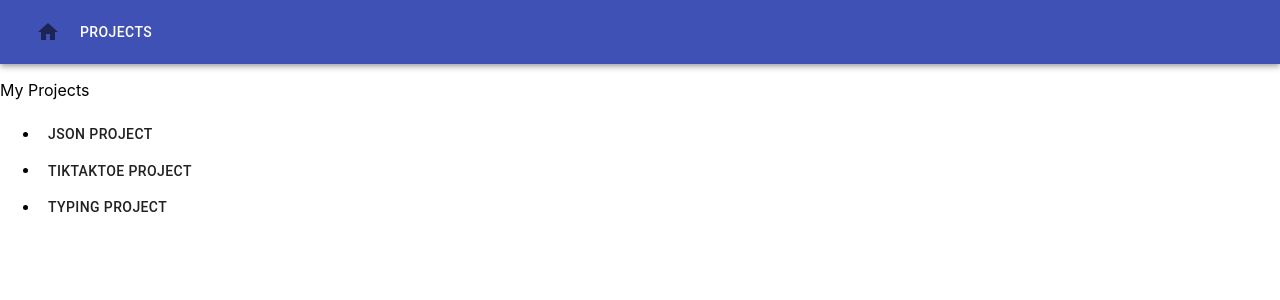
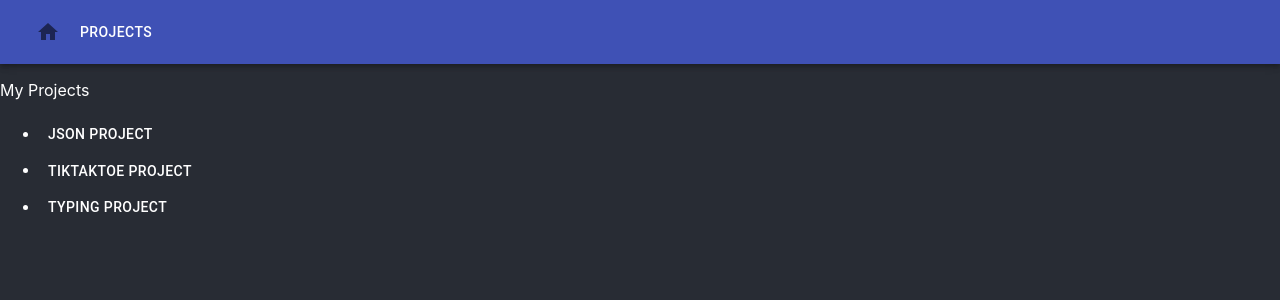
Before and after one commit to orange-puff/Playground, a React (Create React App) app in the folder src/Playground.Web/UI/: page /projects in a window 1280 px wide. Shown: the top 300 px of the page. Built offline with nearby package versions, Linux system fonts and the light colour scheme.

Commit message:
better color

```diff
--- a/src/Playground.Web/UI/src/components/home/Home.tsx
+++ b/src/Playground.Web/UI/src/components/home/Home.tsx
@@ -8,9 +8,8 @@ const Home = () => {
             <header className="App-header">
                 <img src={logo} className="App-logo" alt="logo" />
                 <p>
-                    Edit <code>src/App.tsx</code> and save to reload.
+                    The personal website of John Mancini
                 </p>
-                Don't Learn React
             </header>
         </div>
     );
--- a/src/Playground.Web/UI/src/components/projects/Projects.tsx
+++ b/src/Playground.Web/UI/src/components/projects/Projects.tsx
@@ -1,17 +1,26 @@
 import React from 'react';
 import Button from '@material-ui/core/Button';
 import { Link } from 'react-router-dom';
+import { makeStyles } from '@material-ui/core/styles';
+
+const useStyles = makeStyles((theme) => ({
+    project: {
+        color: "white"
+    }
+}));
 
 const Projects = () => {
+    const styles = useStyles();
+
     return (
         <div>
             <p>
                 My Projects
             </p>
             <ul>
-                <li><Button to="/projects/json_project" component={Link}>Json Project</Button></li>
-                <li><Button to="/projects/tiktaktoe_project" component={Link}>TikTakToe Project</Button></li>
-                <li><Button to="/projects/typing_project" component={Link}>Typing Project</Button></li>
+                <li><Button to="/projects/json_project" component={Link} className={styles.project}>Json Project</Button></li>
+                <li><Button to="/projects/tiktaktoe_project" component={Link} className={styles.project}>TikTakToe Project</Button></li>
+                <li><Button to="/projects/typing_project" component={Link} className={styles.project}>Typing Project</Button></li>
             </ul>
         </div>
     );
--- a/src/Playground.Web/UI/src/components/projects/json_project/JsonProject.css
+++ b/src/Playground.Web/UI/src/components/projects/json_project/JsonProject.css
@@ -21,4 +21,5 @@
 .errorBody {
     padding-left: 80px !important;
     font-family: Consolas,Monaco,Lucida Console,Liberation Mono,DejaVu Sans Mono,Bitstream Vera Sans Mono,Courier New;
+    color: black;
 }
--- a/src/Playground.Web/UI/src/index.css
+++ b/src/Playground.Web/UI/src/index.css
@@ -11,3 +11,8 @@ code {
   font-family: source-code-pro, Menlo, Monaco, Consolas, 'Courier New',
     monospace;
 }
+
+html {
+    background-color: #282c34;
+    color: white;
+}
```
Also changed, not shown: 1 other file (tests, documents, lock files or other folders).
